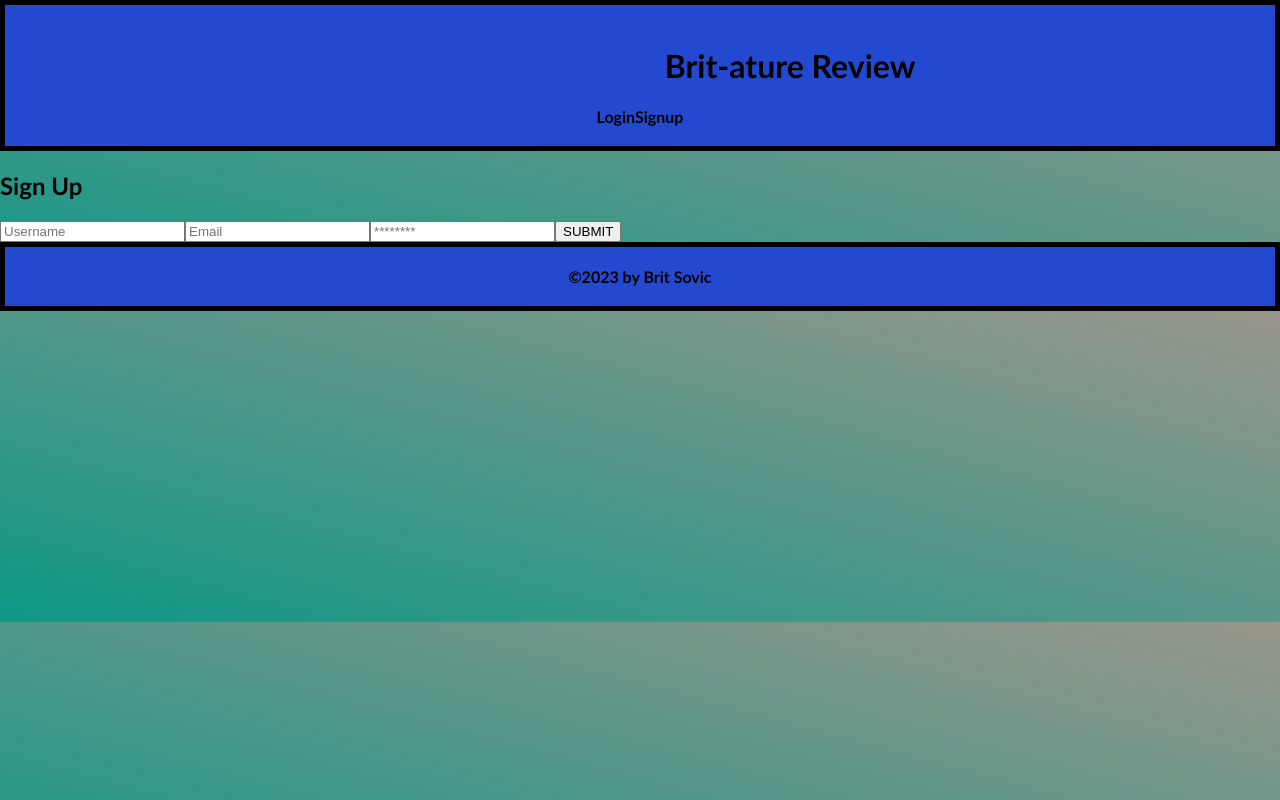
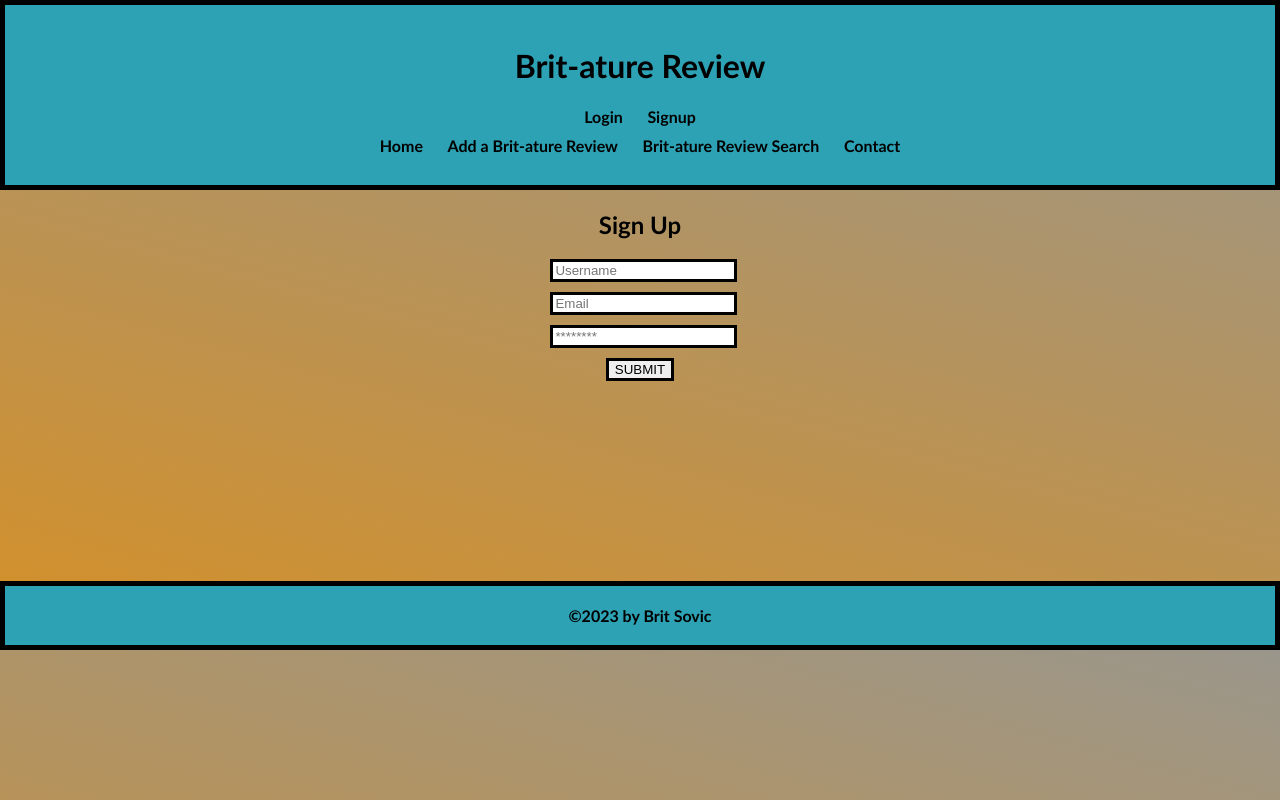
Before and after one commit to bsovic23/literature-review, a React (Create React App) app in the folder client/: page /signup in a window 1280 px wide. Built offline with nearby package versions, Linux system fonts and the light colour scheme.

Commit message:
updated css design of the application

```diff
--- a/client/src/components/Header/index.js
+++ b/client/src/components/Header/index.js
@@ -20,18 +20,24 @@ const Header = () => {
           <nav class="header-nav">
             {Auth.loggedIn() ? (
               <>
-                <Link to="/profile">Me</Link>
-                <a href="/" onClick={logout}>
+                <div><Link to="/profile" style={{textDecoration: 'none', color: 'black'}}>Me</Link></div>
+                <div><a href="/" onClick={logout} style={{textDecoration: 'none', color: 'black'}}>
                   Logout
-                </a>
+                </a></div>
               </>
             ) : (
               <>
-               <Link to="/login" style={{textDecoration: 'none', color: 'black'}}>Login</Link>
-                <Link to="/signup" style={{textDecoration: 'none', color: 'black'}}>Signup</Link>
+                <div><Link to="/login" style={{textDecoration: 'none', color: 'black'}}>Login</Link></div>
+                <div><Link to="/signup" style={{textDecoration: 'none', color: 'black'}}>Signup</Link></div>
               </>
             )}
           </nav>
+          <div class="header-nav">
+            <div><Link to="/" style={{textDecoration: 'none', color: 'black'}}>Home</Link></div>
+            <div>Add a Brit-ature Review</div>
+            <div>Brit-ature Review Search</div>
+            <div>Contact</div>
+          </div>
         </header>
       );
 }
--- a/client/src/components/LitReviewForm/index.js
+++ b/client/src/components/LitReviewForm/index.js
@@ -119,7 +119,7 @@ const LitReviewForm = () => {
                     value={articleNotes}
                     onChange={(e) => setVar7(e.target.value)}
                 />
-                <button type='submit'>
+                <button type='submit' class="litreview-form-btn">
                     Submit Brit-ature Review
                 </button>
             </form>
--- a/client/src/components/LitReviewList/index.js
+++ b/client/src/components/LitReviewList/index.js
@@ -8,7 +8,7 @@ const LitReviewList = ({ litReviews, title }) => {
     }
 
     return(
-        <div>
+        <div class="table">
             <h3>{title}</h3>
             <table border="1">
             <tr class="table-headers">
--- a/client/src/index.css
+++ b/client/src/index.css
@@ -1,11 +1,11 @@
 /* Root Variables */
 :root {
-  --colorOne: rgb(36, 73, 209);
+  --colorOne: rgb(45, 162, 180);
 }
 
 body {
   margin: 0;
-  background: linear-gradient(15deg, #0d9886, #9a968b);
+  background: linear-gradient(15deg, #d59027, #9a968b);
   font-weight: 600;
   font-family: "Gill Sans", sans-serif;
 }
@@ -13,17 +13,26 @@ body {
 /* Header */
 header {
   background-color: var(--colorOne);
-  text-align: center;
   padding: 20px;
   border: 5px black solid;
 }
 
-header .header-section {
-  display: inline-block;
-  margin-left: 300px;
+header .header-section h1 {
+  text-align: center;
 }
 
-.header .header-section p:hover{
+.header .header-nav {
+  text-align: center;
+  margin-bottom: 10px;
+}
+
+.header .header-nav div {
+  padding-left: 1%;
+  padding-right: 1%;
+  display: inline-block;
+}
+
+.header .header-nav div:hover {
   background-color: yellow;
 }
 
@@ -35,8 +44,23 @@ footer {
   border: 5px black solid;
 }
 
-/* NavBar */
+/* Signup and login */
+.signup-card, .login {
+  text-align: center;
+}
 
+.signup input, .login input {
+  display: block;
+  margin-top: 10px;
+  margin-bottom: 10px;
+  margin-left: 43%;
+  border: black 3px solid;
+}
+
+.signup-form-btn, .login-form-btn {
+  border: black 3px solid;
+  margin-bottom: 200px;
+}
 
 /* Home */
 .home h1 {
@@ -49,11 +73,15 @@ footer {
 }
 
 .home .home-toc {
-  margin-left: 40px;
-  margin-right: 40px;
+  margin-left: 80px;
+  margin-right: 80px;
   text-align: center;
   border: 2px solid black;
   border-radius: 10px;
+}
+
+.home .home-toc h4 {
+  text-decoration: underline;
 }
 
 .home .home-toc li {
@@ -61,10 +89,30 @@ footer {
 }
 
 /* Literature Review Database Tables */
+.table {
+margin: 25px;
+}
+
 .table-headers th {
-  background-color: teal;
+  background-color: var(--colorOne);
 }
 
 .table-body {
-  background-color: goldenrod;
+  background-color: rgba(156, 153, 145, 0.771);
 }
+
+
+/* Literature Review Form Add */
+.litreview-form input, textarea {
+  display: block;
+  margin-top: 10px;
+  margin-bottom: 10px;
+  margin-left: 43%;
+  border: black 3px solid;
+}
+
+.litreview-form .litreview-form-btn {
+  border: black 3px solid;
+  margin-bottom: 20px;
+  margin-left: 43%;
+}
--- a/client/src/pages/Home.js
+++ b/client/src/pages/Home.js
@@ -25,16 +25,20 @@ return (
     <main class="home">
         <div>
             <div>
-                <h1>Brit-ature Review</h1>
+                <h1>Welcome</h1>
                 <p>
-                    Welcome to Brit-ature Review. This application was developed to easily store and search literature reviews.
-                    The site allows the user to enter information regarding a literature review as a Brit-ature Reviw. Instead of having an excel document
+                    Brit-ature Review is an application developed to easily store and search literature reviews.
+                    The site allows the user to enter information regarding a literature review as a Brit-ature Review. Instead of having an excel document
                     that is filled in an unorganized manner, and only searchable by ctrl + f, Brit-atrue Review was developed to
                     provide an organized easy to search application. See the table of contents below to help guide you in this application
                 </p>
+                <p>
+                    The application also allows the user to use past literature reviews completed and able to search and compose a literature review
+                    export of previous literature reviews. This means an individual does not need to have multiple different excel literature reviews
+                    for each project but rather complete and enter all into this application.
+                </p>
                 <div class="home-toc">
                     <h3>Table of Contents</h3>
-                    <ul>
                         <h4>Home</h4>
                         <li>
                             The literature reviews below consist of all literature reviews conducted and are sorted by most recent date of entry into the system.
@@ -50,7 +54,6 @@ return (
                         <li>Download an excel spredsheet based on your Brit-ature reviews search criteria</li>
                         <h4>Contact</h4>
                         <li>Leave a comment based on user experience or error for Brit to address</li>
-                    </ul>
                 </div>
             </div>
             <div>
--- a/client/src/pages/Profile.js
+++ b/client/src/pages/Profile.js
@@ -39,7 +39,7 @@ const Profile = () => {
         <section class="profile">
             <div>
                 <h2>
-                    Viewing { userParam ? `${user.username}'s` : 'your'} profile.
+                    Viewing { userParam ? `${user.username}'s` : 'your'} profile
                 </h2>
             </div>
 
--- a/client/src/pages/Signup.js
+++ b/client/src/pages/Signup.js
@@ -64,7 +64,7 @@ const Signup = () =>{
                             value={formState.password}
                             onChange={handleChange}
                         />
-                        <button type='submit'>
+                        <button type="submit" class="signup-form-btn">
                             SUBMIT
                         </button>
                     </form>
```
